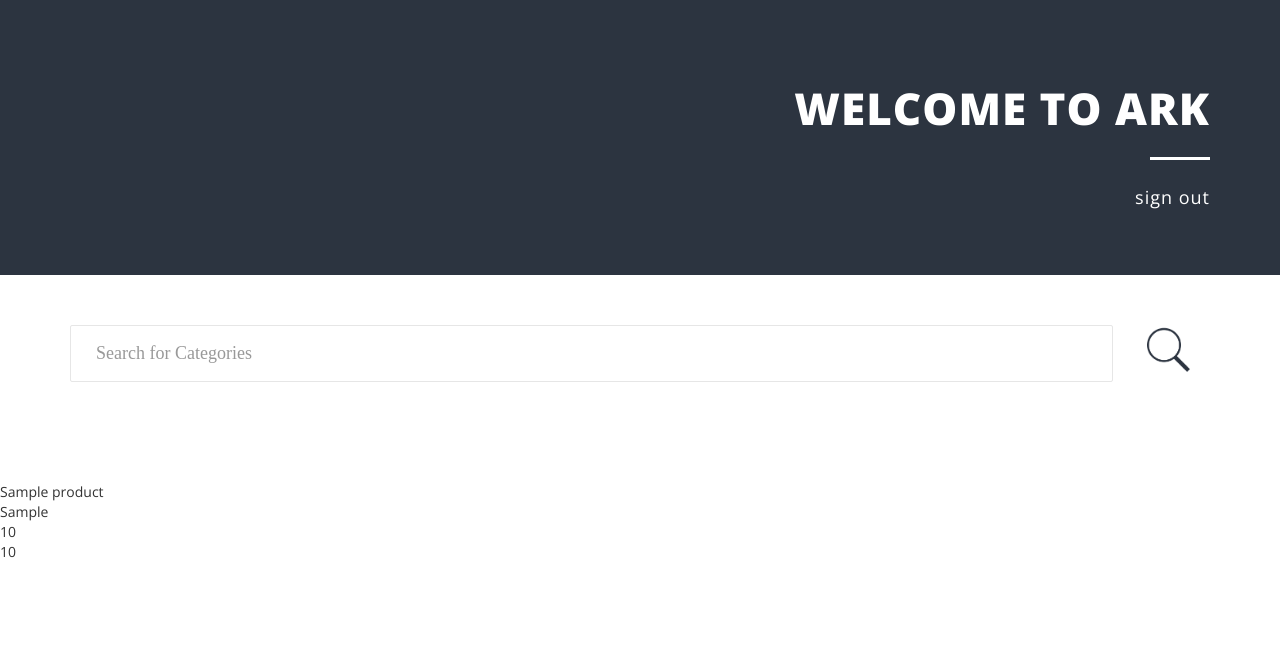
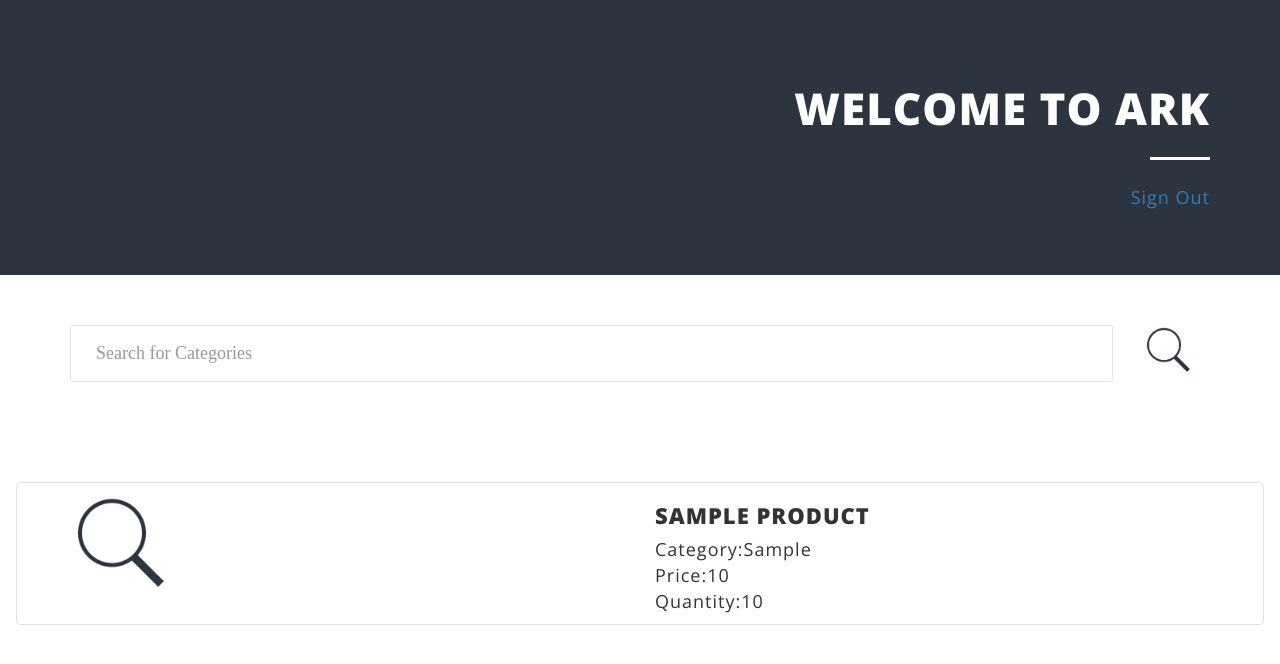
Before and after one commit to DhanviDesai/ARK, a PHP site: page /landing.php in a window 1280 px wide. Shown: the top 664 px of the page. Run offline with PHP 8.4, Linux system fonts and the light colour scheme; the visitor is signed in with stand-in values (Sample User, id 1); tables that the repository leaves empty or names only in its code hold one stand-in row (values such as "Sample post"); data that the repository does not hold is empty; some libraries are stand-ins or nearby versions.

Commit message:
Changes in ui

```diff
--- a/css/tooplate-style.css
+++ b/css/tooplate-style.css
@@ -47,21 +47,28 @@ p {
 	color: #fff;
 }
 
-.first-section .text-content h2 {
+ .text-content h2 {
 	font-size: 44px;
 	text-transform: uppercase;
 	font-weight: 900;
 	letter-spacing: 1px;
 }
 
-.first-section .text-content .line-dec {
+.text-content h4{
+font-size: 22px;
+	text-transform: uppercase;
+	font-weight: 900;
+	letter-spacing: 1px;
+}
+
+ .text-content .line-dec {
 	width: 60px;
 	height: 3px;
 	background-color: #fff;
 	margin: 25px 0px 25px auto;
 }
 
-.first-section .text-content span {
+ .text-content span {
 	font-size: 18px;
 	font-weight: 300;
 	letter-spacing: 1px;
@@ -1085,3 +1092,21 @@ input:-ms-input-placeholder { color: #999999;}
   -moz-transition: all 0.4s;
   transition: all 0.4s;
 }
+
+/* ======================
+----- INFO SECTION------
+=======================*/
+
+.info-section{
+border : 1px solid #e3e3e3;
+border-radius:4px;
+margin-left:16px;
+margin-right:16px;
+margin-bottom:16px;
+padding:10px;
+}
+
+.prod-image img{
+width:100px;
+height:100px;
+}
--- a/landing.php
+++ b/landing.php
@@ -11,7 +11,6 @@ if($_SERVER["REQUEST_METHOD"] == "POST") {
 	$default_result = mysqli_query($db,$sql);
 	$row = mysqli_fetch_array($default_result,MYSQLI_ASSOC);
  	$default_count = mysqli_num_rows($default_result);
-echo $default_count;
 }
 }else{
 $default_sql = "SELECT * FROM ark.product";
@@ -53,7 +52,7 @@ $default_count=mysqli_num_rows($default_result);
                   <h2>Welcome To ARK</h2>
                   <div class="line-dec"></div>
                   <span><?php echo $login_session; ?></span>
-		  <span>sign out</span>
+		  <span><a href = "logout.php">Sign Out</a></span>
                 </div>
               </div>
             </div>
@@ -78,18 +77,28 @@ $default_count=mysqli_num_rows($default_result);
         </form>
         </section>
 
-	<section class="info-section">
 	<?php
 	for($x=0;$x<$default_count;$x++){
 
 	$default_row = mysqli_fetch_array($default_result,MYSQLI_ASSOC);
-	  echo "<div>".$default_row['name']."</div>";
-	  echo '<div class="prod-category">'.$default_row["category"].'</div>';
-  	  echo '<div class="prod-price">'.$default_row["price"].'</div>';
-	  echo '<div class="prod-quantity">'.$default_row["quantity"].'</div>';
+
+	  echo '<section class="info-section">';
+	  echo '<div class="container">';
+	  echo '<div class="row">';
+	  echo '<div class="product col-md-6"><div class="prod-image"><img src="img/search.png"></div></div>';
+	  echo '<div class="col-md-6">';
+	  echo "<div class='text-content'><h4>".$default_row['name']."</h4></div>";
+	  echo '<div class="text-content"><span>Category:'.$default_row["category"].'</span></div>';
+  	  echo '<div class="text-content"><span>Price:'.$default_row["price"].'</span></div>';
+	  echo '<div class="text-content"><span>Quantity:'.$default_row["quantity"].'</span></div>';
+	  echo '</div>';
+	  echo '</div>';
+	  echo '</div>';
+	  echo '</section>';
 	}
 	?>
-	</section>
+<!--	<div class="product col-md-6">
+	<div class="prod-image"><img src="img/search.png"></div>
 
 <!--      <section class="second-section">
           <div class="container">
```
